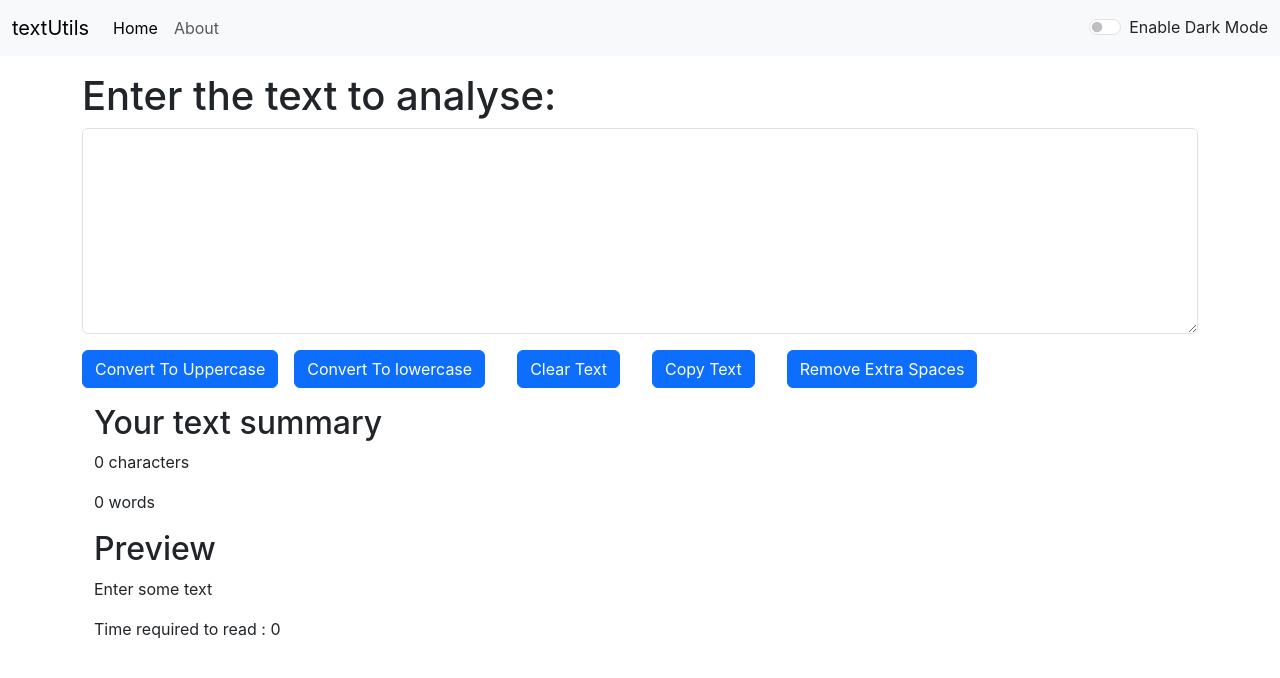
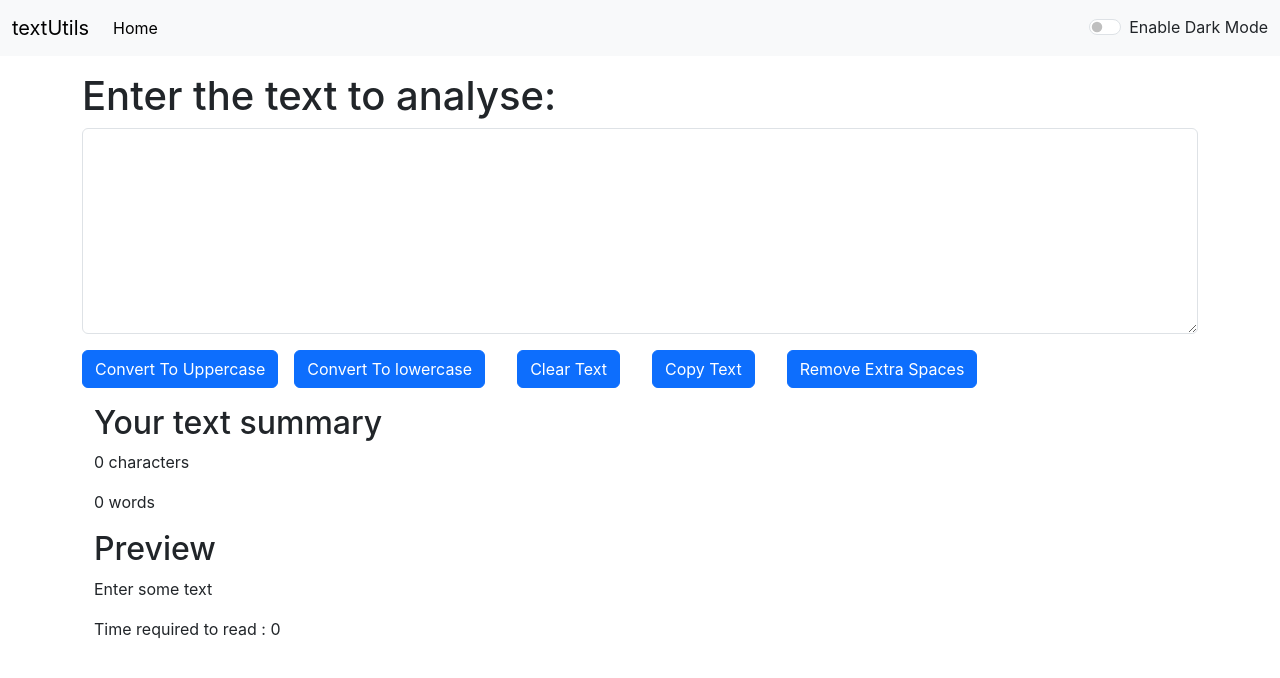
Before and after one commit to thukralvinayak2003/text-utils, a React (Create React App) app: page / in a window 1280 px wide. Shown: the top 678 px of the page. Built offline with nearby package versions, Linux system fonts and the light colour scheme.

Commit message:
Update Navbar.js

```diff
--- a/src/components/Navbar.js
+++ b/src/components/Navbar.js
@@ -1,6 +1,6 @@
 import React from "react";
 import PropTypes from "prop-types";
-import { Link } from "react-router-dom";
+// import { Link } from "react-router-dom";
 
 export default function Navbar(props) {
   return (
@@ -25,15 +25,15 @@
         <div className="collapse navbar-collapse" id="navbarSupportedContent">
           <ul className="navbar-nav me-auto mb-2 mb-lg-0 ">
             <li className="nav-item">
-              <Link className="nav-link active " aria-current="page" to="/">
+              <a className="nav-link active " aria-current="page" href="#">
                 Home
-              </Link>
+              </a>
             </li>
-            <li className="nav-item">
+            {/* <li className="nav-item">
               <Link className="nav-link " to={"/about"}>
                 {props.aboutText}
               </Link>
-            </li>
+            </li> */}
           </ul>
           <div
             className={`form-check form-switch
```
